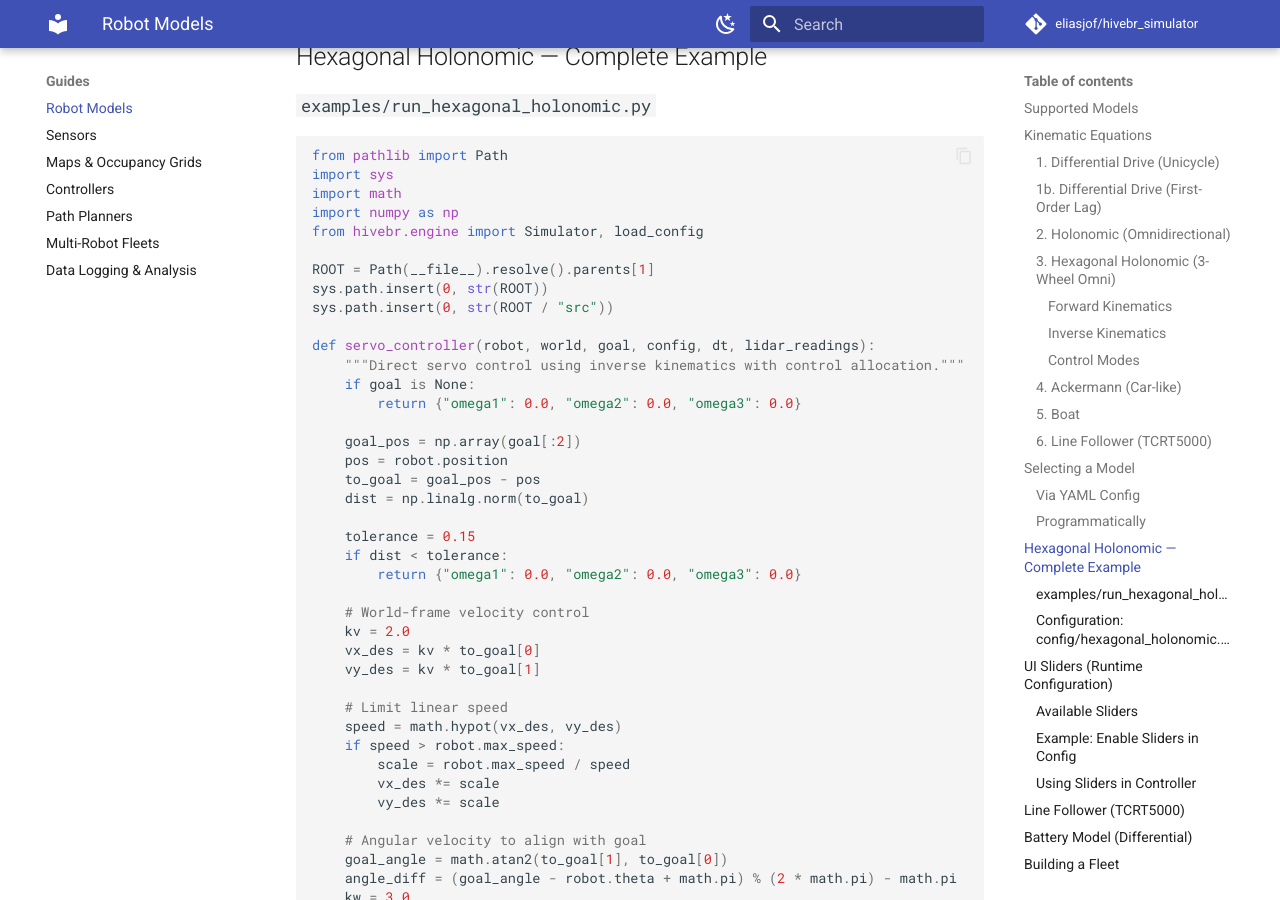
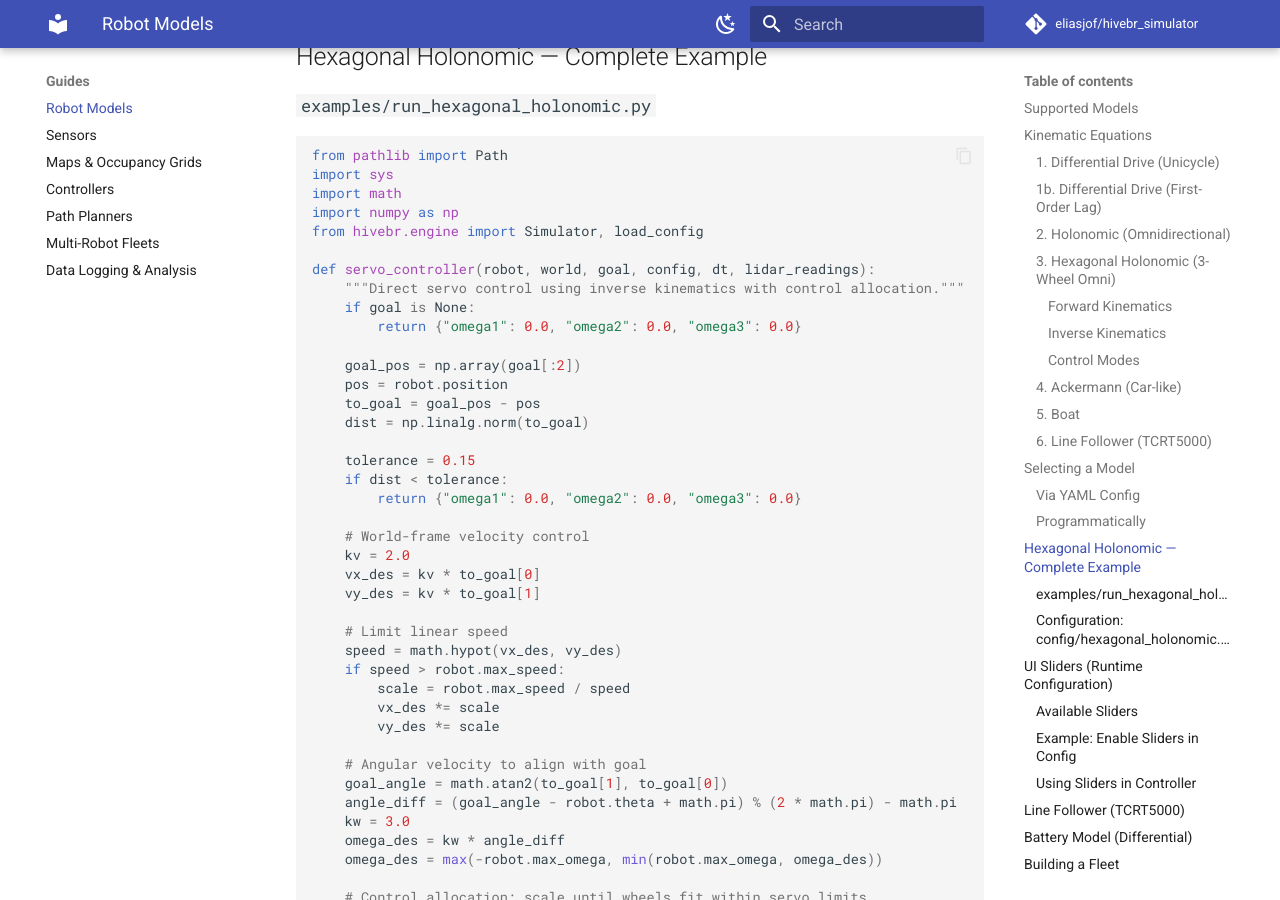
Before and after one commit to eliasjof/hivebr_simulator, an MkDocs documentation site: the page built from docs/robots.md, in a window 1280 px wide and 900 px high, scrolled down 5740 px. Built offline with MkDocs 1.6.1 and Material for MkDocs 9.7.7, drawn with Linux system fonts in a browser that asks for light colours; comment, search, counter and statistics services are not loaded.

Commit message:
fix example

```diff
--- a/docs/robots.md
+++ b/docs/robots.md
@@ -253,10 +253,6 @@ import math
 import numpy as np
 from hivebr.engine import Simulator, load_config
 
-ROOT = Path(__file__).resolve().parents[1]
-sys.path.insert(0, str(ROOT))
-sys.path.insert(0, str(ROOT / "src"))
-
 def servo_controller(robot, world, goal, config, dt, lidar_readings):
     """Direct servo control using inverse kinematics with control allocation."""
     if goal is None:
```
